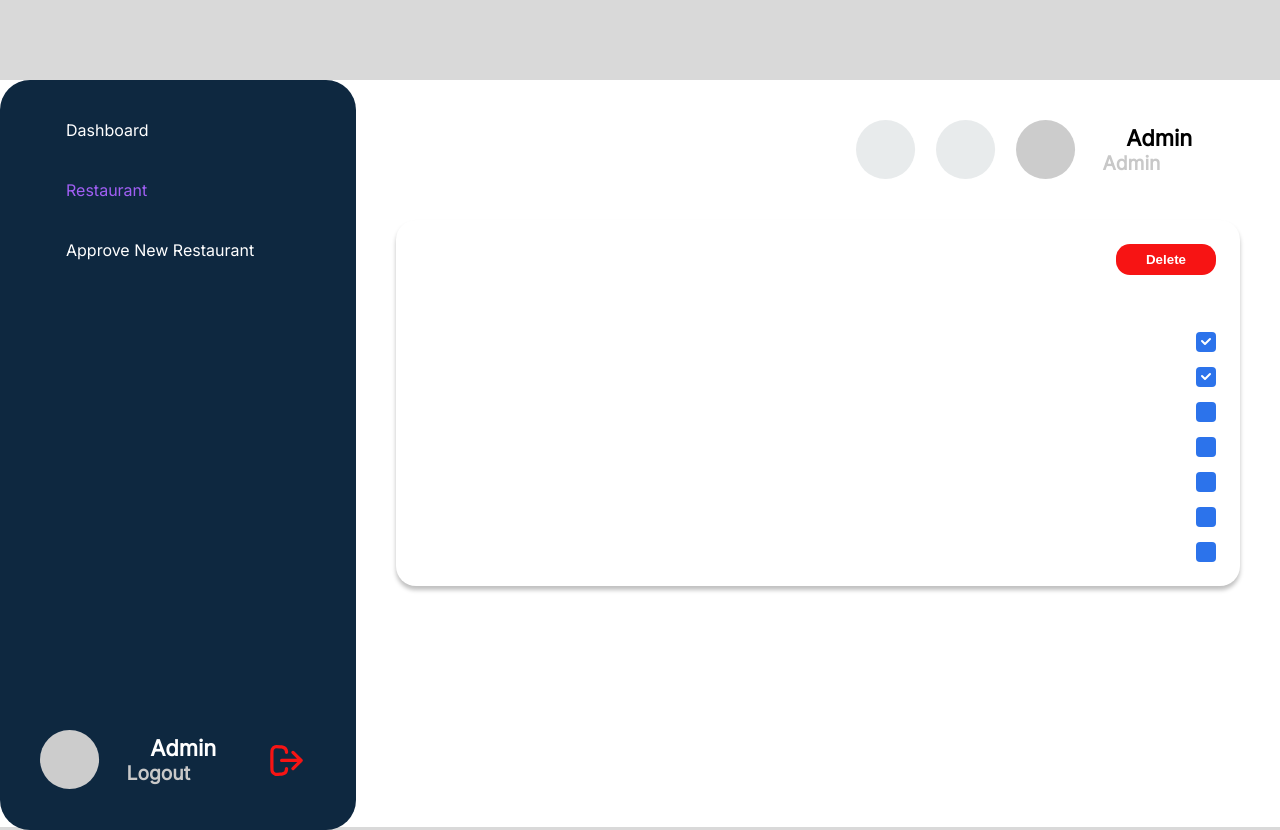
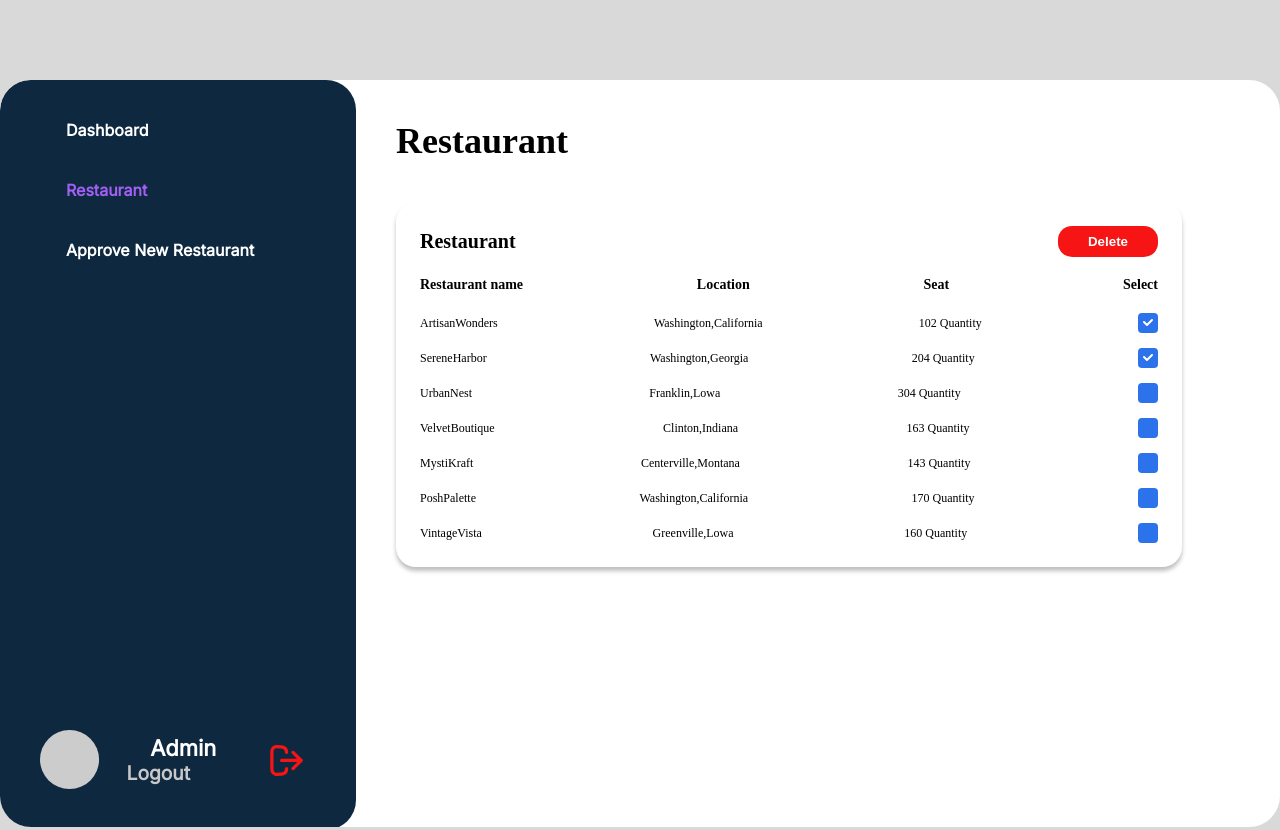
Before and after one commit to gopinathsjsu/team-project-20201-codecrafters, a React (Vite) app in the folder cmpe202project/: page /admin/restaurants in a window 1280 px wide. Built offline with nearby package versions, Linux system fonts and the light colour scheme.

Commit message:
Admin remove restaurant format update

```diff
--- a/cmpe202project/src/AdminRemoveRest/Dashboard.module.css
+++ /dev/null
@@ -1,6 +0,0 @@
-.dashboardContainer {
-  min-height: screen;
-  background-color: #fff;
-  font-family: Inter;
-  display: flex;
-}
--- a/cmpe202project/src/AdminRemoveRest/MainContent.jsx
+++ b/cmpe202project/src/AdminRemoveRest/MainContent.jsx
@@ -1,7 +1,8 @@
 "use client";
 import React from "react";
-import styles from "./MainContent.module.css";
+import styles from "../styles/MainContent.module.css";
 import RestaurantTable from "./RestaurantTable";
+
 
 function MainContent() {
   return (
@@ -9,82 +10,8 @@ function MainContent() {
       <header className={styles.header}>
         <h1 className={styles.title}>Restaurant</h1>
         <div className={styles.profileContainer}>
-          <div className={styles.avatarGroup}>
-            <div className={styles.avatar}>
-              <svg
-                width="60"
-                height="60"
-                viewBox="0 0 60 60"
-                fill="none"
-                xmlns="http://www.w3.org/2000/svg"
-              >
-                <circle
-                  cx="29.545"
-                  cy="29.545"
-                  r="29.545"
-                  fill="#E8EBEC"
-                ></circle>
-              </svg>
-            </div>
-            <div className={styles.avatar}>
-              <svg
-                width="60"
-                height="60"
-                viewBox="0 0 60 60"
-                fill="none"
-                xmlns="http://www.w3.org/2000/svg"
-              >
-                <circle
-                  cx="29.545"
-                  cy="29.545"
-                  r="29.545"
-                  fill="#E8EBEC"
-                ></circle>
-              </svg>
-            </div>
-          </div>
-          <div className={styles.adminInfo}>
-            <svg
-              width="224"
-              height="60"
-              viewBox="0 0 224 60"
-              fill="none"
-              xmlns="http://www.w3.org/2000/svg"
-            >
-              <circle
-                cx="29.5442"
-                cy="29.5442"
-                r="29.5442"
-                fill="#CCCCCC"
-              ></circle>
-              <text
-                fill="black"
-                xmlSpace="preserve"
-                style={{ whiteSpace: "pre" }}
-                fontFamily="Inter"
-                fontSize="21.9864"
-                fontWeight="600"
-                letterSpacing="0px"
-              >
-                <tspan x="110.157" y="26.0392">
-                  Admin
-                </tspan>
-              </text>
-              <text
-                fill="#C8C8C8"
-                xmlSpace="preserve"
-                style={{ whiteSpace: "pre" }}
-                fontFamily="Inter"
-                fontSize="19.2381"
-                fontWeight="600"
-                letterSpacing="0px"
-              >
-                <tspan x="86.5713" y="50.0399">
-                  Admin
-                </tspan>
-              </text>
-            </svg>
-          </div>
+
+
         </div>
       </header>
 
--- a/cmpe202project/src/AdminRemoveRest/MainContent.module.css
+++ /dev/null
@@ -1,43 +0,0 @@
-.mainContent {
-  flex: 1;
-  padding: 40px;
-}
-
-.header {
-  justify-content: space-between;
-  align-items: center;
-  margin-bottom: 40px;
-  display: flex;
-}
-
-.title {
-  font-size: 36px;
-  font-weight: 700;
-  margin: 0;
-}
-
-.profileContainer {
-  display: flex;
-  align-items: center;
-  gap: 20px;
-}
-
-.avatarGroup {
-  display: flex;
-  align-items: center;
-  gap: 20px;
-}
-
-.avatar {
-  display: flex;
-}
-
-.adminInfo {
-  display: flex;
-}
-
-@media (width<=640px) {
-  .mainContent {
-    padding: 20px;
-  }
-}
--- a/cmpe202project/src/AdminRemoveRest/RemoveRest.jsx
+++ b/cmpe202project/src/AdminRemoveRest/RemoveRest.jsx
@@ -2,11 +2,11 @@
 import React from "react";
 import Sidebar from "./Sidebar";
 import MainContent from "./MainContent";
-import styles from "./Dashboard.module.css";
+import styles from "../styles/Dashboard.module.css";
 
 function RemoveRest() {
   return (
-    <div className={styles.dashboardContainer}>
+    <div className={styles.container}>
       <Sidebar />
       <MainContent />
     </div>
--- a/cmpe202project/src/AdminRemoveRest/RestaurantTable.jsx
+++ b/cmpe202project/src/AdminRemoveRest/RestaurantTable.jsx
@@ -1,6 +1,6 @@
 "use client";
 import React from "react";
-import styles from "./RestaurantTable.module.css";
+import styles from "../styles/RestaurantTable.module.css";
 import RestaurantTableRow from "./RestaurantTableRow";
 
 function RestaurantTable() {
@@ -66,7 +66,7 @@ function RestaurantTable() {
       <div className={styles.columnHeaders}>
         <div>Restaurant name</div>
         <div>Location</div>
-        <div>Selt</div>
+        <div>Seat</div>
         <div>Select</div>
       </div>
 
--- a/cmpe202project/src/AdminRemoveRest/RestaurantTable.module.css
+++ /dev/null
@@ -1,46 +0,0 @@
-.tableContainer {
-  background-color: #fff;
-  border-width: 1px;
-  border-color: #fff;
-  border-radius: 20px;
-  padding: 24px;
-  box-shadow: 0 4px 4px #00000040;
-}
-
-.tableHeader {
-  justify-content: space-between;
-  align-items: center;
-  margin-bottom: 20px;
-  display: flex;
-}
-
-.tableTitle {
-  font-size: 20px;
-  font-weight: 700;
-  margin: 0;
-}
-
-.deleteButton {
-  width: 100px;
-  color: #fff;
-  background-color: #f71414;
-  border-radius: 14px;
-  padding: 8px 17px;
-  font-weight: 700;
-  border: none;
-  cursor: pointer;
-}
-
-.columnHeaders {
-  justify-content: space-between;
-  margin-bottom: 20px;
-  font-size: 14px;
-  font-weight: 700;
-  display: flex;
-}
-
-.tableBody {
-  flex-direction: column;
-  gap: 15px;
-  display: flex;
-}
--- a/cmpe202project/src/AdminRemoveRest/RestaurantTableRow.jsx
+++ b/cmpe202project/src/AdminRemoveRest/RestaurantTableRow.jsx
@@ -1,5 +1,5 @@
 import React from "react";
-import styles from "./RestaurantTableRow.module.css";
+import styles from "../styles/RestaurantTableRow.module.css";
 
 function RestaurantTableRow({ name, location, quantity, selected }) {
   return (
--- a/cmpe202project/src/AdminRemoveRest/RestaurantTableRow.module.css
+++ /dev/null
@@ -1,31 +0,0 @@
-.tableRow {
-  justify-content: space-between;
-  align-items: center;
-  display: flex;
-}
-
-.restaurantName,
-.location,
-.quantity {
-  font-size: 12px;
-}
-
-.selectBox {
-  background-color: #2c73eb;
-  border-radius: 4px;
-  width: 20px;
-  height: 20px;
-  display: flex;
-  justify-content: center;
-  align-items: center;
-}
-
-.selected {
-  background-color: #2c73eb;
-}
-
-.checkIcon {
-  width: 12px;
-  height: 12px;
-  color: #fff;
-}
--- a/cmpe202project/src/AdminRemoveRest/Sidebar.jsx
+++ b/cmpe202project/src/AdminRemoveRest/Sidebar.jsx
@@ -1,6 +1,6 @@
 "use client";
 import React from "react";
-import styles from "./Sidebar.module.css";
+import styles from "../styles/Sidebar.module.css";
 import SidebarNavItem from "./SidebarNavItem";
 
 function Sidebar() {
@@ -12,6 +12,7 @@ function Sidebar() {
             text="Dashboard"
             isActive={false}
             path="/admin/dashboard"
+
           />
           <SidebarNavItem
 
--- a/cmpe202project/src/AdminRemoveRest/Sidebar.module.css
+++ /dev/null
@@ -1,77 +0,0 @@
-.sidebar {
-  background-color: #0e2840;
-  border-radius: 30px;
-  flex-direction: column;
-  justify-content: space-between;
-  width: 356px;
-  height: 750px;
-  margin-bottom: -3px;
-  display: flex;
-}
-
-.navContainer {
-  flex-direction: column;
-  gap: 40px;
-  padding: 40px;
-  display: flex;
-}
-
-.navList {
-  flex-direction: column;
-  gap: 40px;
-  display: flex;
-  list-style-type: none;
-  padding: 0;
-  margin: 0;
-}
-
-.profileSection {
-  justify-content: space-between;
-  align-items: center;
-  margin-top: auto;
-  padding: 40px;
-  display: flex;
-}
-
-.adminProfile {
-  display: flex;
-}
-
-.adminAvatar {
-  max-width: 100%;
-  height: auto;
-}
-
-.logoutButton {
-  justify-content: center;
-  align-items: center;
-  padding: 10px;
-  display: flex;
-  background: none;
-  border: none;
-  cursor: pointer;
-}
-
-@media (width<=991px) {
-  .sidebar {
-    width: 280px;
-  }
-}
-
-@media (width<=640px) {
-  .sidebar {
-    width: 70px;
-  }
-
-  .navContainer {
-    padding: 20px;
-  }
-
-  .profileSection {
-    padding: 20px;
-  }
-
-  .adminAvatar {
-    display: none;
-  }
-}
--- a/cmpe202project/src/AdminRemoveRest/SidebarNavItem.jsx
+++ b/cmpe202project/src/AdminRemoveRest/SidebarNavItem.jsx
@@ -1,7 +1,7 @@
 "use client";
 import React from "react";
 import { useNavigate, useLocation } from "react-router-dom";
-import styles from "./SidebarNavItem.module.css"; // or your styling
+import styles from "../styles/SidebarNavItem.module.css";
 
 function SidebarNavItem({ icon, text, path }) {
   const navigate = useNavigate();
--- a/cmpe202project/src/AdminRemoveRest/SidebarNavItem.module.css
+++ /dev/null
@@ -1,30 +0,0 @@
-.navItem {
-  display: flex;
-  align-items: center;
-  gap: 26px;
-  color: #fff;
-  cursor: pointer;
-}
-
-.active {
-  color: #a15ff4;
-}
-
-.iconContainer {
-  display: flex;
-  align-items: center;
-  justify-content: center;
-}
-
-.navText {
-  font-size: 16px;
-  font-weight: 600;
-
-
-}
-
-@media (width<=640px) {
-  .navText {
-    display: none;
-  }
-}
```
